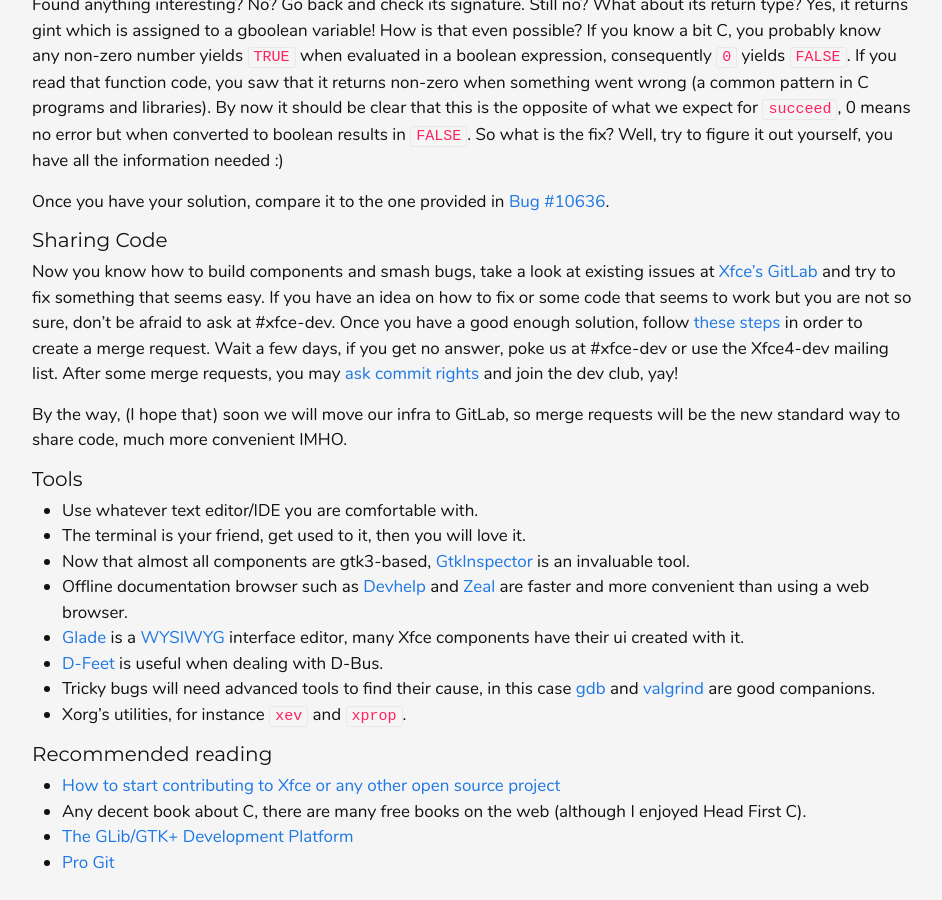
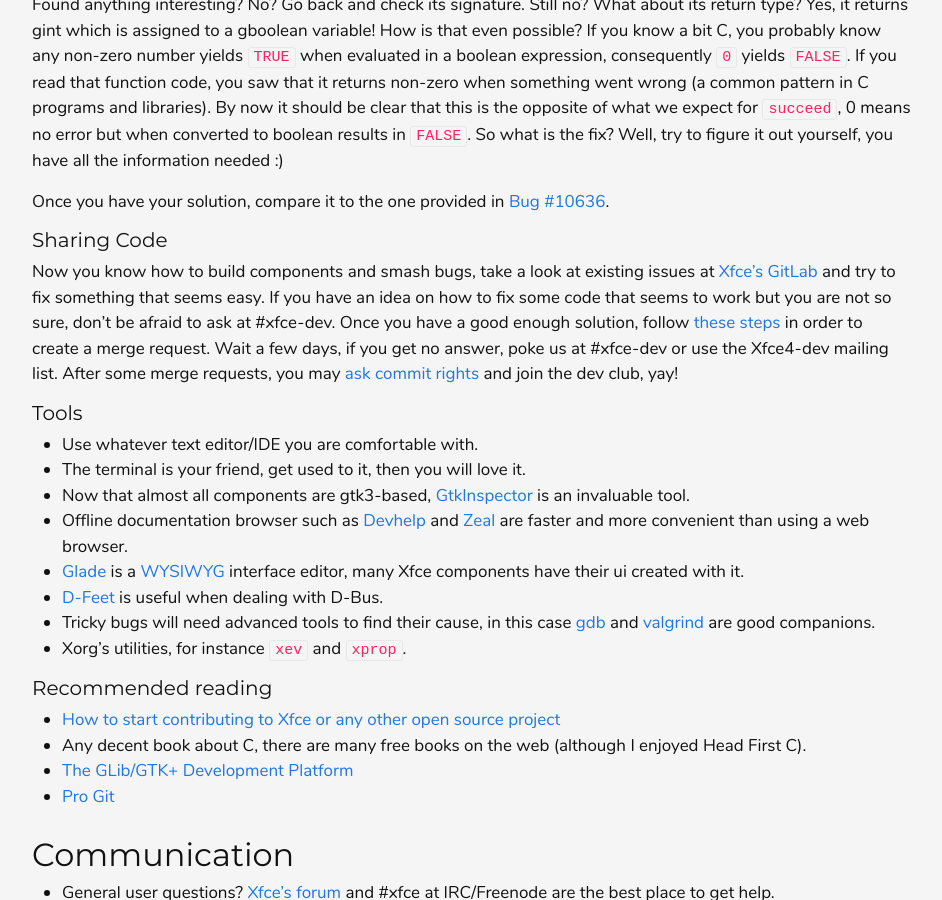
Before and after one commit to andreldm/andreldm.github.io, a Jekyll site: the page built from _posts/2018-12-03-xfce-contributor-guide.md, in a window 1280 px wide and 900 px high, scrolled down 4669 px. Shown: the whole window, without its empty margins (168-1110 px from the left). Built offline with Jekyll 4.4.1, drawn with Linux system fonts in a browser that asks for light colours.

Commit message:
Update 2018-12-03-xfce-contributor-guide.md
Removed line "looking forward to gitlab" and fixes small typo

```diff
--- a/_posts/2018-12-03-xfce-contributor-guide.md
+++ b/_posts/2018-12-03-xfce-contributor-guide.md
@@ -115,11 +115,9 @@
 
 #### Sharing Code
 
-Now you know how to build components and smash bugs, take a look at existing issues at [Xfce's GitLab](https://gitlab.xfce.org/) and try to fix something that seems easy. If you have an idea on how to fix or some code that seems to work but you are not so sure, don't be afraid to ask at #xfce-dev.
+Now you know how to build components and smash bugs, take a look at existing issues at [Xfce's GitLab](https://gitlab.xfce.org/) and try to fix something that seems easy. If you have an idea on how to fix some code that seems to work but you are not so sure, don't be afraid to ask at #xfce-dev.
 Once you have a good enough solution, follow [these steps](https://docs.xfce.org/contribute/dev/git/start#gitlab_forks_and_merge_requests) in order to create a merge request. Wait a few days, if you get no answer, poke us at #xfce-dev or use the Xfce4-dev mailing list.
 After some merge requests, you may [ask commit rights](https://docs.xfce.org/contribute/dev/get-a-contributor-account) and join the dev club, yay!
-
-By the way, (I hope that) soon we will move our infra to GitLab, so merge requests will be the new standard way to share code, much more convenient IMHO.
 
 #### Tools
 
```
